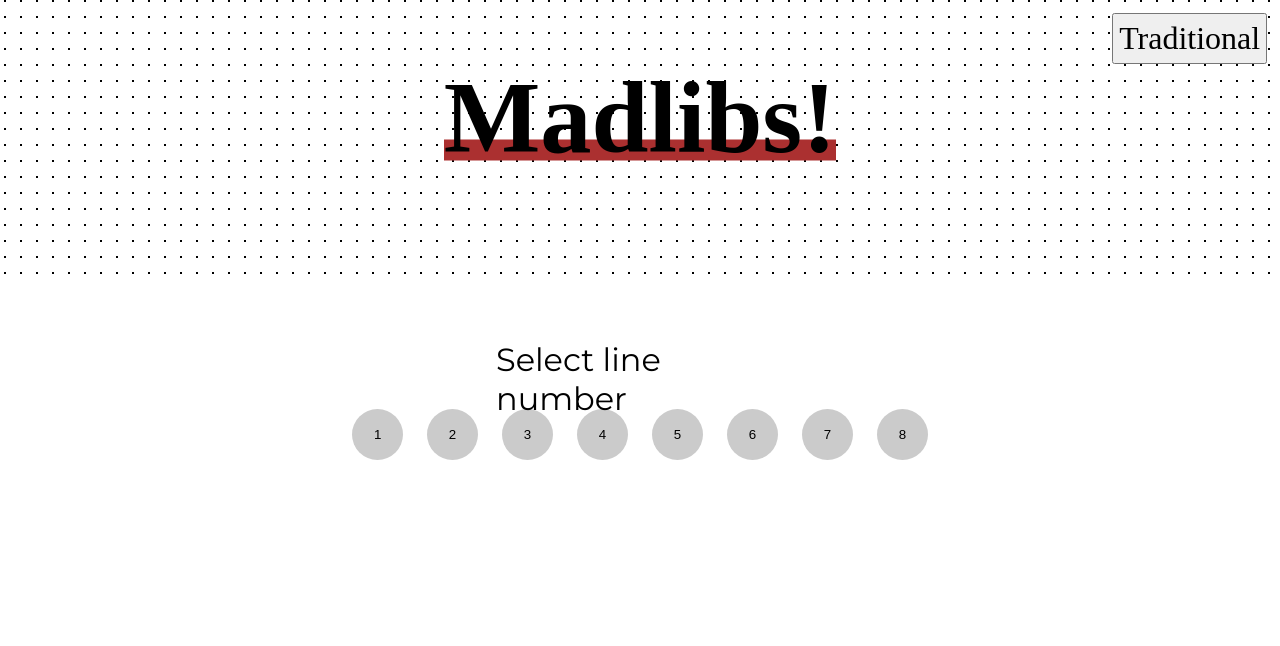
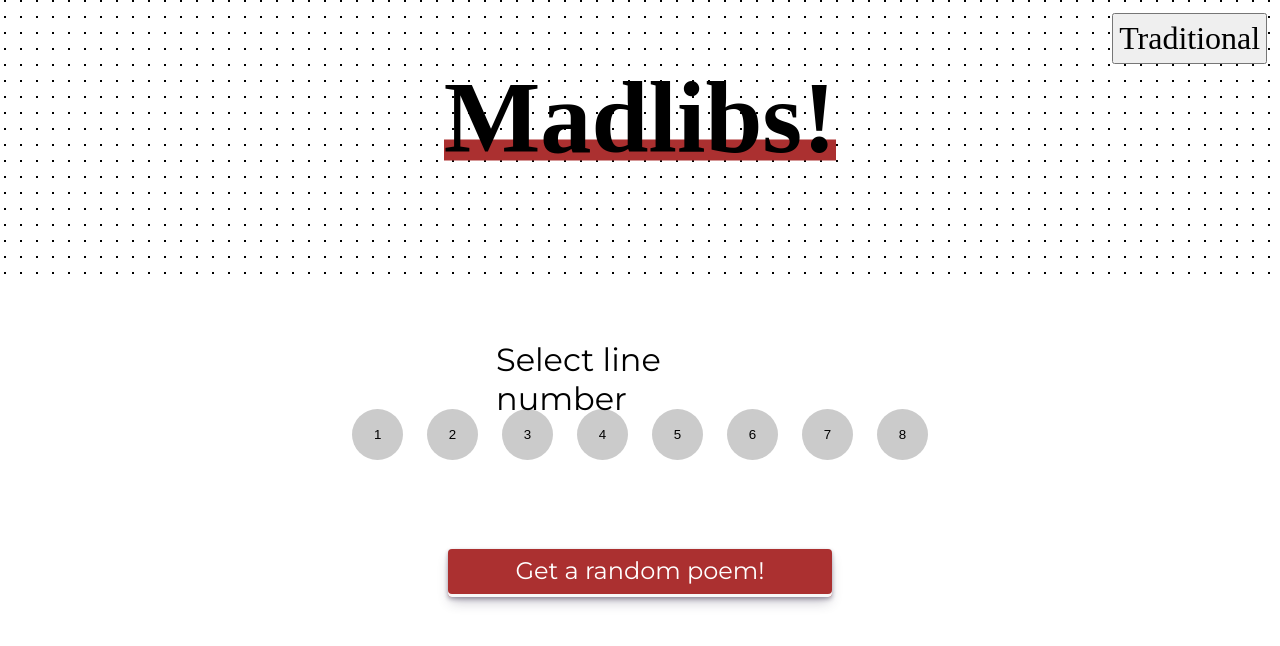
Before and after one commit to kevin-oconnor-dev/poetry-machine, a React (Vite) app: page / in a window 1280 px wide. Both pictures are taken after a click on the button "Madlibs!". Shown: the top 646 px of the page. Built offline with nearby package versions, Linux system fonts and the light colour scheme; a web font is replaced by a local one.

Commit message:
Add MadGoButton and rename Madlibs compoents to Mad

```diff
--- a/src/App.jsx
+++ b/src/App.jsx
@@ -7,7 +7,8 @@ import PoemTitle from './components/PoemTitle/PoemTitle'
 import LineLimit from './components/LineLimit/LineLimit';
 import EnterKeyPrompt from './components/EnterKeyPrompt/EnterKeyPrompt';
 import ErrorMessage from './components/ErrorMessage/ErrorMessage';
-import MadlibsLineNumSelector from './components/MadlibsLineNumSelector/MadlibsLineNumSelector';
+import MadLineNumSelector from './components/MadLineNumSelector/MadLineNumSelector';
+import MadGoButton from './components/MadGoButton/MadGoButton';
 import getPoem from './utils/getPoem';
 import typeText from './utils/typeText';
 import { useState, useRef, useEffect } from 'react';
@@ -141,7 +142,8 @@ export default function App() {
       <div id='container' className='madlibs'>
         <MainHeading textContent='Madlibs!' className='madlibs-text' />
         <p id="poetry"></p>
-        <MadlibsLineNumSelector />
+        <MadLineNumSelector />
+        <MadGoButton />
         <ChangeModeButton typeRef={typeRef} appMode={appMode} setAppMode={setAppMode} />
       </div>
     )
--- /dev/null
+++ b/src/components/MadGoButton/MadGoButton.css
@@ -0,0 +1,52 @@
+#mad-go-btn {
+  width: 30vw;
+  height: 6vh;
+  font-size: 1.5em;
+  text-align: center;
+  transform: translateY(-3px);
+  margin: 0 auto 25vh;
+  border: none;
+  border-radius: 50px;
+  font-family: 'Montserrat';
+  color: white;
+  background-color: #ab3030;
+  border-radius: 4px;
+  border-width: 0;
+  box-shadow: rgba(45, 35, 66, 0.4) 0 2px 4px,
+    rgba(45, 35, 66, 0.3) 0 7px 13px -3px,
+    #f8f8f8 0 -3px 0 inset;
+  cursor: pointer;
+  transition: box-shadow .15s,transform .15s;
+  user-select: none;
+  -webkit-user-select: none;
+  appearance: none;
+  touch-action: manipulation;
+}
+
+#mad-go-btn:focus {
+  box-shadow: #D6D6E7 0 0 0 1.5px inset,
+   rgba(45, 35, 66, 0.4) 0 2px 4px,
+   rgba(45, 35, 66, 0.3) 0 7px 13px -3px,
+   #D6D6E7 0 -3px 0 inset;
+}
+
+#mad-go-btn:hover {
+  box-shadow: rgba(45, 35, 66, 0.4) 0 4px 8px,
+  rgba(45, 35, 66, 0.3) 0 7px 13px -3px,
+  #D6D6E7 0 -3px 0 inset;
+  transform: translateY(-0.125em);
+}
+
+#mad-go-btn:active {
+  box-shadow: #D6D6E7 0 3px 7px inset;
+  transform: translateY(2px);
+}
+
+#mad-go-btn-text {
+  display: inline-block;
+  transform: translateY(-3px);
+}
+
+.hidden {
+  visibility: hidden;
+}
--- /dev/null
+++ b/src/components/MadGoButton/MadGoButton.jsx
@@ -0,0 +1,24 @@
+import "./MadGoButton.css";
+import { useState } from 'react';
+
+export default function MadGoButton() {
+  const [showGoButton, setShowGoButton] = useState(true);
+
+  async function handleClick() {
+    setShowGoButton(false);
+    // TODO: add madlibs function
+    setShowGoButton(true);
+  }
+
+  return (
+    <>
+      <button
+        id="mad-go-btn"
+        onClick={handleClick}
+        className={showGoButton ? "" : "hidden"}
+      >
+        <span id="mad-go-btn-text">Get a random poem!</span>
+      </button>
+    </>
+  );
+}
--- a/src/components/MadlibsLineNumSelector/MadlibsLineNumSelector.css
+++ b/src/components/MadLineNumSelector/MadLineNumSelector.css
@@ -1,5 +1,5 @@
 #container.madlibs {
-    display: block;
+    display: flex;
     width: 100%;
 }
 
--- a/src/components/MadlibsLineNumSelector/MadlibsLineNumSelector.jsx
+++ b/src/components/MadLineNumSelector/MadLineNumSelector.jsx
@@ -1,12 +1,8 @@
-import './MadlibsLineNumSelector.css';
-import { useState, useEffect } from 'react';
+import './MadLineNumSelector.css';
+import { useState } from 'react';
 
 export default function MadlibsLineNumSelector() {
     const [selectedId, setSelectedId] = useState(null)
-
-    useEffect(() => {
-        console.log(`New selected ID: ${selectedId}`)
-    }, [selectedId])
 
     return (
         <>
```
